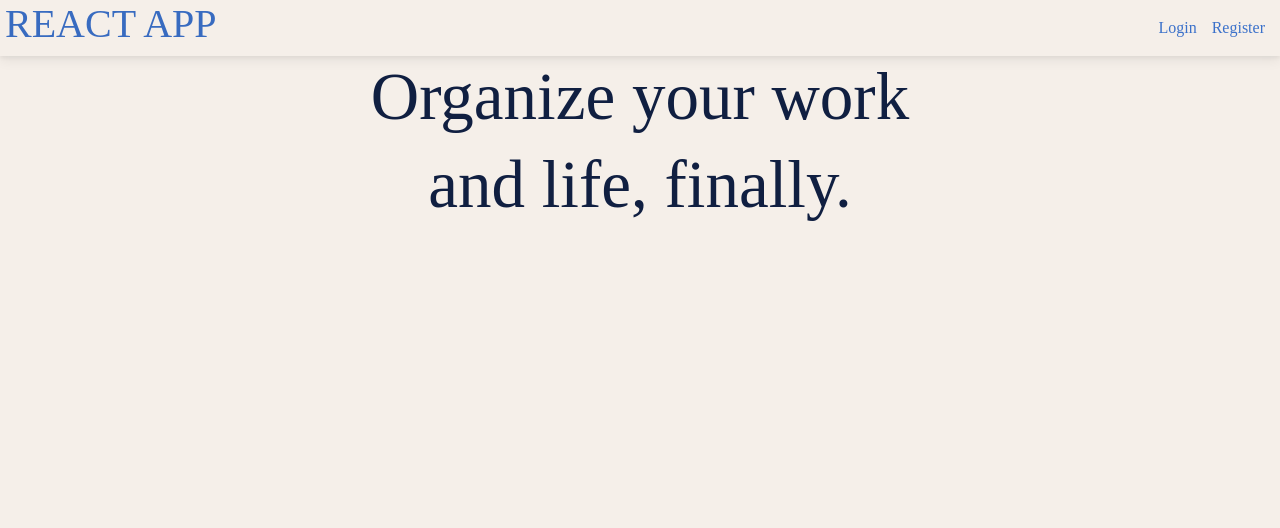
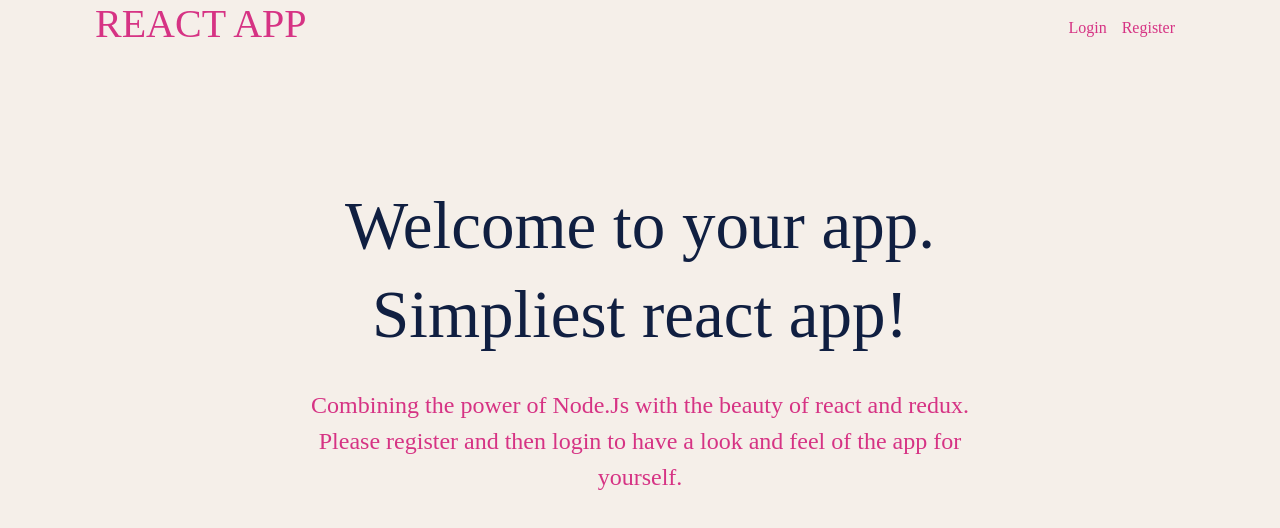
Before and after one commit to jalil-pr/REACTAPP, a React (Create React App) app in the folder client/: page / in a window 1280 px wide. Shown: the top 528 px of the page. Built offline with nearby package versions, Linux system fonts and the light colour scheme.

Commit message:
[CLP] improve home page look!

```diff
--- a/client/public/index.html
+++ b/client/public/index.html
@@ -15,7 +15,7 @@
       user's mobile device or desktop. See https://developers.google.com/web/fundamentals/web-app-manifest/
     -->
     <link rel="manifest" href="%PUBLIC_URL%/manifest.json" />
-    <link href="https://fonts.googleapis.com/css?family=Roboto:300,400,500,700&display=swap" rel="stylesheet" />
+    <!-- <link href="https://fonts.googleapis.com/css?family=Roboto:300,400,500,700&display=swap" rel="stylesheet" /> -->
 
     <!--
       Notice the use of %PUBLIC_URL% in the tags above.
--- a/client/src/components/navbar/Navbar.js
+++ b/client/src/components/navbar/Navbar.js
@@ -20,7 +20,7 @@ const Navbar = () => {
     history.push("/");
   };
   return (
-    <nav className="navbar">
+    <nav className="raNav">
       <NavLink to="">
       <h1 className="brand">REACT APP</h1>
       </NavLink>
--- a/client/src/index.js
+++ b/client/src/index.js
@@ -12,12 +12,12 @@ import history from "./utils/history";
 import { Provider } from "react-redux";
 
 import { BrowserRouter as Router } from "react-router-dom";
-import Navbar from "./components/Navbar/Navbar";
 
 const root = ReactDOM.createRoot(document.getElementById("root"));
 if (getToken()) {
   store.dispatch(fetchUserData());
 }
+
 root.render(
   <React.StrictMode>
     <Router history={history}>
--- a/client/src/index.scss
+++ b/client/src/index.scss
@@ -8,6 +8,7 @@
   --bs-breakpoint-xxl: 1400px;
   // other properties
   --ra-blue: #0d6efd;
+  --ra-link-color: #3960bf;
   --ra-font-sans-serf: "Euclid Fireball", "Source Sans Pro", "Open Sans", "Helvetica Neue", "Helvetica, Arial", "sans-serif";
   --ra-font-monospace: "SFMono-Regular", "Menlo, Monaco", "Consolas", "Liberation Mono", "Courier New", "monospace";
   --ra-gradient: linear-gradient(180deg, rgba(255, 255, 255, 0.15), rgba(255, 255, 255, 0));
@@ -24,43 +25,21 @@
   --ra-secondary-color: rgba(16, 31, 65, 0.75);
   --ra-secondary-color-rgb: 16, 31, 65;
   --ra-secondary-bg: #e9ecef;
-  --ra-secondary-bg-rgb: 233, 236, 239;
-  --ra-tertiary-color: rgba(16, 31, 65, 0.5);
-  --ra-tertiary-color-rgb: 16, 31, 65;
   --ra-tertiary-bg: #f8f9fa;
-  --ra-tertiary-bg-rgb: 248, 249, 250;
-  --ra-heading-color: inherit;
-  --ra-link-color: #3960bf;
-  --ra-link-color-rgb: 57, 96, 191;
-  --ra-link-decoration: underline;
-  --ra-link-hover-color: #2e4d99;
-  --ra-link-hover-color-rgb: 46, 77, 153;
+
   --ra-code-color: #d63384;
   --ra-highlight-color: #101f41;
   --ra-highlight-bg: #fff3cd;
   --ra-border-width: 1px;
   --ra-border-style: solid;
   --ra-border-color: #dbddee;
-  --ra-border-color-translucent: rgba(0, 0, 0, 0.175);
-  --ra-border-radius: 0.15rem;
-  --ra-border-radius-sm: 0.15rem;
-  --ra-border-radius-lg: 0.15rem;
-  --ra-border-radius-xl: 0.15rem;
-  --ra-border-radius-xxl: 2rem;
-  --ra-border-radius-2xl: var(--ra-border-radius-xxl);
-  --ra-border-radius-pill: 50rem;
-  --ra-box-shadow: 0 0.5rem 1rem rgba(0, 0, 0, 0.15);
-  --ra-box-shadow-sm: 0 0.125rem 0.25rem rgba(0, 0, 0, 0.075);
-  --ra-box-shadow-lg: 0 1rem 3rem rgba(0, 0, 0, 0.175);
-  --ra-box-shadow-inset: inset 0 1px 2px rgba(0, 0, 0, 0.075);
-  --ra-focus-ring-width: 0.25rem;
-  --ra-focus-ring-opacity: 0.25;
-  --ra-focus-ring-color: rgba(57, 96, 191, 0.25);
-  --ra-form-valid-color: #198754;
-  --ra-form-valid-border-color: #198754;
-  --ra-form-invalid-color: #dc3545;
-  --ra-form-invalid-border-color: #dc3545;
-  --ra-major-3xl-max-size: 4.1875rem;
+
+  --ra-major-xl-max-size: 4.1875rem;
+  --ra-major-md-max-size: 3.1875rem;
+  --ra-major-lg-max-size: 3.5rem;
+  --ra-major-sm-max-size: 2.1875rem;
+
+
 
 }
 
@@ -76,44 +55,106 @@ body{
   color: var(--ra-body-color);
   background-color: var(--ra-body-bg);
 }
-.navbar {
+.raNav {
   padding: 0px;
   margin: 0;
   display: flex;
   align-items: center;
   // max-width: 1400px;
+  color: var(--ra-link-color);
 }
-.navbar .brand{
+.raNav .brand{
   margin-left: 5px;
+  color: var(--ra-code-color);
 }
-.navbar .links {
+.raNav .links {
   margin-left: auto;
 }
-.navbar .links a {
+.raNav .links a {
   margin-right: 15px;
+  color: var(--ra-code-color);
 }
-.navbar a {
-  margin-left: 0px;
-  text-decoration: none;
-  padding: 0px;
+
+.raNav .links a:hover {
+  margin-right: 15px;
+  color: var(--ra-blue)
 }
+
 
 .container .ra-hero{
   display: flex;
   flex-direction: column;
   align-items: center;
   text-align: center;
-  font-size: var(--ra-major-3xl-max-size);
+  font-size: var(--ra-major-xl-max-size);
+  padding-top: 12%;
 
+}
+.container .ra-hero .text-container{
+  max-width: 700px;
+  margin-top: 25px;
+  font-size: 1.5rem;
+  color: var(--ra-code-color);
 }
 .container .ra-hero h1{
   font-size: var(--ra-major-3xl-max-size);
 
 }
+@media (min-width: 0px) {
+  .page {
+    max-width: 430px;
+    margin: 0 auto;
+  }
 
+  .container .ra-hero h1{
+    font-size: var(--ra-major-sm-max-size);
+  }
+
+}
 @media (min-width: 576px) {
   .page {
+    max-width: 476px;
     margin: 0 auto;
+  }
+
+  .container .ra-hero h1{
+    font-size: var(--ra-major-sm-max-size);
+  }
+
+}
+
+@media (min-width: 767px) {
+  .page {
+    max-width: 676px;
+    margin: 0 auto;
+  }
+  .container .ra-hero h1{
+    font-size: var(--ra-major-md-max-size);
+  }
+}
+
+@media (min-width: 992px) {
+  .page {
+    max-width: 892px;
+    margin: 0 auto;
+  }
+  .container .ra-hero h1{
+    font-size: var(--ra-major-lg-max-size);
+  }
+}
+@media (min-width: 1200px) {
+  .page {
+    max-width: 1100px;
+    margin: 0 auto;
+  }
+  .container .ra-hero h1{
+    font-size: var(--ra-major-3xl-max-size);
+  }
+}
+@media (max-width: 768px) {
+
+  .container .ra-hero{
+    padding-top: 45%;
   }
 }
 
--- a/client/src/pages/Home.js
+++ b/client/src/pages/Home.js
@@ -15,8 +15,15 @@ const Home = () => {
       <Navbar />
       <div className="container">
         <div className="ra-hero">
-          <h1>Organize your work</h1>
-          <h1>and life, finally.</h1>
+          <h1>Welcome to your app.</h1>
+          <h1>Simpliest react app!</h1>
+          <div className="text-container">
+            <p>
+              Combining the power of Node.Js with the beauty of react and redux. Please
+              register and then login to have a look and feel of the app for
+              yourself.
+            </p>
+          </div>
         </div>
       </div>
     </div>
--- a/client/src/store/slices/auth.js
+++ b/client/src/store/slices/auth.js
@@ -49,15 +49,13 @@ export const authSlice = createSlice({
         state.loading = true;
       })
       .addCase(fetchUserData.fulfilled, (state, action) => {
-        const { accessToken, user } = action.payload;
-        state.token = accessToken;
+        const { user } = action.payload;
         state.userData = user;
         state.loading = false;
       })
       .addCase(fetchUserData.rejected, (state, action) => {
         state.loading = false;
         state.userData = {};
-        state.token = null;
       });
   },
 });
```
Also changed, not shown: client/src/App.css (deleted, +0 -38 lines), client/src/App.js (deleted, +0 -25 lines).
